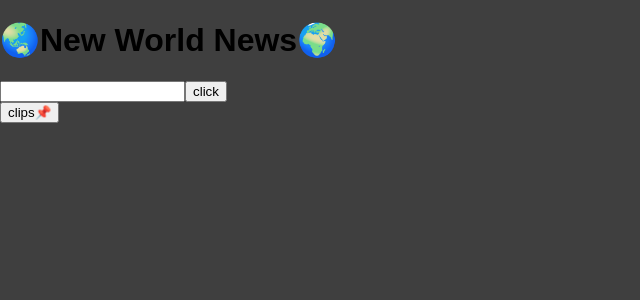
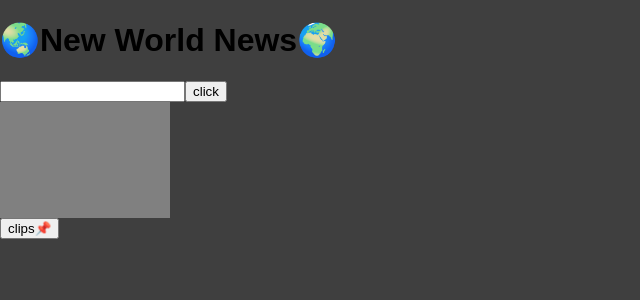
Before and after one commit to HarryA123/React-ToyProjects, a React (Create React App) app in the folder news/: page / in a window 1280 px wide. Shown: the top 300 px of the page, without its empty margins (0-640 px from the left). Built offline with nearby package versions, Linux system fonts and the light colour scheme.

Commit message:
style: Add Keyword History List style

```diff
--- a/news/src/components/Main.js
+++ b/news/src/components/Main.js
@@ -3,7 +3,7 @@ import { useSelector, useDispatch } from "react-redux";
 import { Link } from "react-router-dom";
 import Article from "./Article";
 import { getArticle, newsSlice } from "../store/store";
-import { HistoryList } from "./style";
+import { HistoryList, HistoryBox } from "./style";
 
 const Main = () => {
   const [value, setValue] = useState("");
@@ -11,36 +11,25 @@ const Main = () => {
   const isLoading = useSelector((state) => state.news.isLoading);
   const searchHistory = useSelector((state) => state.news.searchHistory);
   // const searchHistory = useSelector(state=>state.news.searchHistory);
-  console.log("articles는 ", articles, "isLoading은 ", isLoading);
   const dispatch = useDispatch();
 
   const onChange = (e) => {
     console.log(e.target.value);
     setValue(e.target.value);
-    // const booGi = setTimeout(() => {
-    //   dispatch(getArticle({value:value, page:1}))
-    //   clearTimeout(booGi)
-    // }, 500);
-    // booGi()
   };
   const onSubmit = (e) => {
+    console.log("articles는 ", articles, "isLoading은 ", isLoading);
     if (value) {
       e.preventDefault();
-      console.log("1. preventDefault로 새로고침 막기 성공!");
       dispatch(getArticle({ value: value, page: 1 }));
-      console.log(
-        "2. ➡enter 또는 click을 하셨군요! submit으로 api를 호출했습니다!"
-      );
       if (searchHistory.includes(value)) {
         dispatch(newsSlice.actions.history(value));
       } else {
         dispatch(newsSlice.actions.historyUpdate(value));
       }
       setValue("");
-      console.log("3. 검색창이 reset 되었습니다!");
     } else {
       e.preventDefault();
-      console.log("1. 검색창이 비었어요. ");
     }
   };
 
@@ -51,15 +40,14 @@ const Main = () => {
         <input value={value} onChange={onChange} />
         <button> click</button>
       </form>
-      <HistoryList>
+      <HistoryBox>
         {searchHistory &&
           [...searchHistory]
             .reverse()
             .map((ele) => {
-            return <div key={ele}>{ele}</div>})}
-      </HistoryList>
-      <button>clips📌</button>
-      <Link to={"/clips"}></Link>
+            return <HistoryList key={ele}>{ele}</HistoryList>})}
+      </HistoryBox>
+      <Link to={"/clips"}><button>clips📌</button></Link>
       <h2>{isLoading ? "뉴스를 불러오고 있습니다📰" : null}</h2>
       <div>
         {articles && articles.map((ele) => <Article key={ele._id} ele={ele} />)}
```
